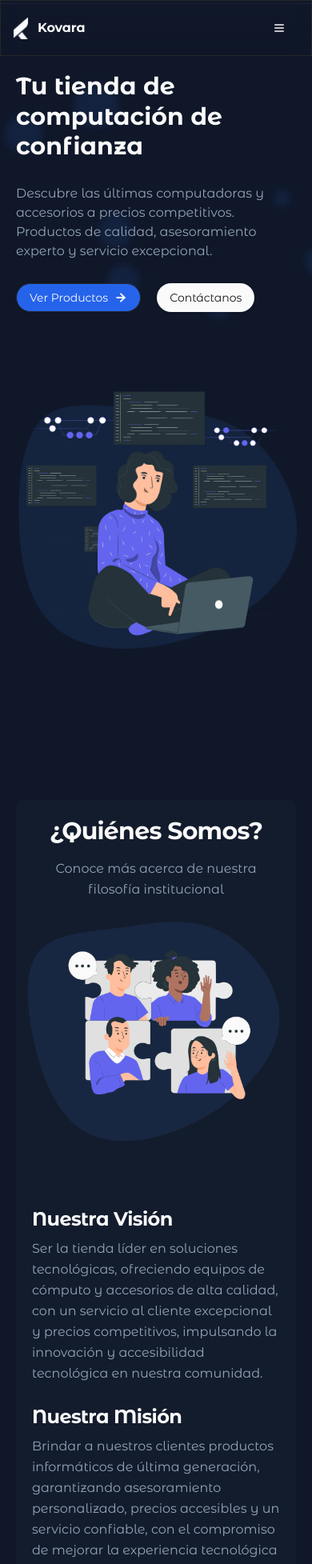
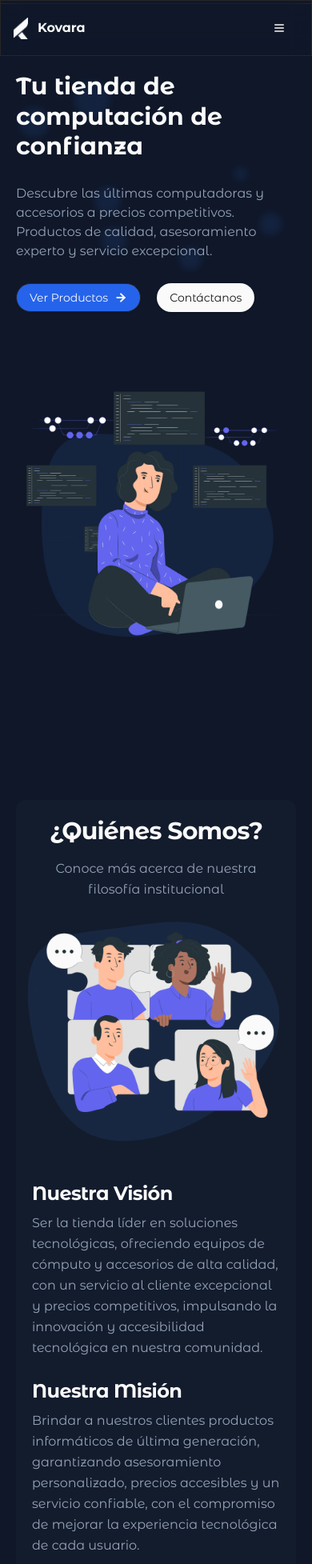
Before and after one commit to aaronportobanco/kovara-website, a Next.js app: page / in a window 390 px wide. Shown: the top 1955 px of the page at 80% size. Built offline with nearby package versions, Linux system fonts and the light colour scheme.

Commit message:
Refactor styles in AboutUs, CheckList, and HeroSection components for improved responsiveness and layout adjustments

```diff
--- a/src/components/home/AboutUs/AboutUs.jsx
+++ b/src/components/home/AboutUs/AboutUs.jsx
@@ -36,7 +36,7 @@ const AboutUs = () => {
             alt="Decoración abstracta"
             width={700}
             height={700}
-            className="absolute -rotate-6 scale-150 left-1/2 -translate-x-1/2 top-[60px] z-0 opacity-10 lg:hidden"
+            className="absolute -rotate-6 scale-150 md:scale-120 left-1/2 -translate-x-1/2 top-[60px] z-0 opacity-10 lg:hidden"
           />
           {/* Imagen principal */}
           <Image
@@ -45,13 +45,13 @@ const AboutUs = () => {
             alt="Ilustración sobre nosotros"
             width={800}
             height={800}
-            className="relative z-10"
+            className="relative z-10 scale-125 md:scale-100"
           />
         </div>
 
         {/* Contenido textual */}
         <div className="z-10">
-          <div className="mt-8 space-y-6">
+          <div className="md:mt-8 space-y-6">
             <div>
               <h3 className="text-foreground text-2xl font-bold leading-snug tracking-tight">
                 Nuestra Visión
--- a/src/components/home/CheckList/CheckList.jsx
+++ b/src/components/home/CheckList/CheckList.jsx
@@ -15,7 +15,7 @@ function CheckList() {
         alt="Decoración abstracta"
         width={650}
         height={650}
-        className="absolute -rotate-6 left-[-10px] top-[70px] z-0 opacity-10"
+        className="absolute -rotate-6 left-[-10px] top-[70px] z-0 opacity-10 scale-125 md:scale-100" // Added responsive scaling on mobile
       />
 
       <Image
@@ -35,7 +35,7 @@ function CheckList() {
             alt="Imagen ilustrativa de la propuesta de valor"
             width={500}
             height={500}
-            className="relative z-10"
+            className="relative z-10 scale-125 md:scale-100" // Added scaling on mobile
           />
         </div>
 
--- a/src/components/home/HeroSection/HeroSection.jsx
+++ b/src/components/home/HeroSection/HeroSection.jsx
@@ -16,15 +16,15 @@ export default function HeroSection() {
         alt="Decoración abstracta"
         width={650}
         height={650}
-        className="absolute rotate-45 left-1/2 -translate-x-1/2 top-[40px] md:top-[10px] z-0 opacity-10 blur-sm scale-125 md:scale-100"
+        className="absolute rotate-45 left-[-20px] top-[10px] z-0 opacity-10 blur-sm"
       />
       <Image
         src="/assets/bg-4.webp"
         alt="Decoración abstracta"
         width={650}
         height={650}
-        // On mobile: aligned with main image; on larger screens: original positioning
-        className="absolute rotate-6 z-0 opacity-10 right-0 bottom-10 scale-150 sm:scale-100"
+        // On mobile: center with main image and increased size; on larger screens: original positioning and size
+        className="absolute rotate-6 z-0 opacity-10 top-[80%] left-1/2 transform -translate-x-1/2 -translate-y-1/2 scale-125 lg:scale-100 lg:right-[-50px] lg:top-[40px] lg:left-auto lg:translate-x-0 lg:translate-y-0"
       />
 
       <div className="flex flex-col gap-7 z-10">
```
